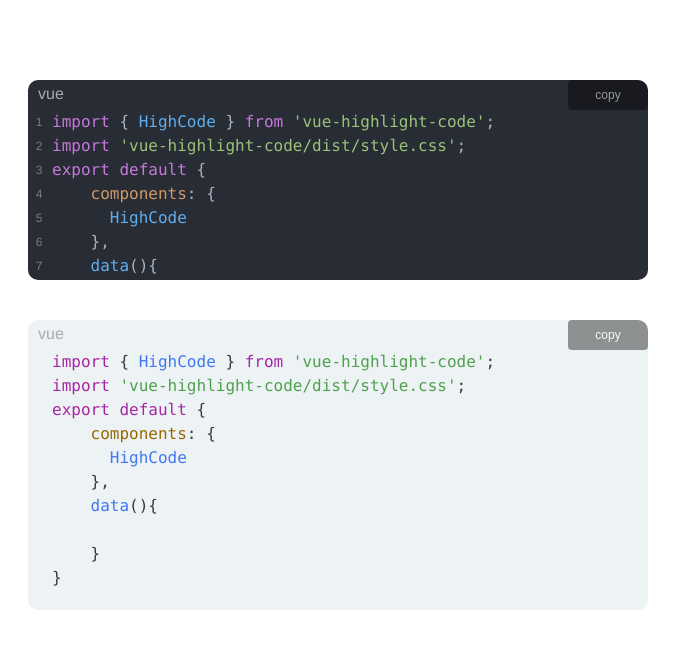
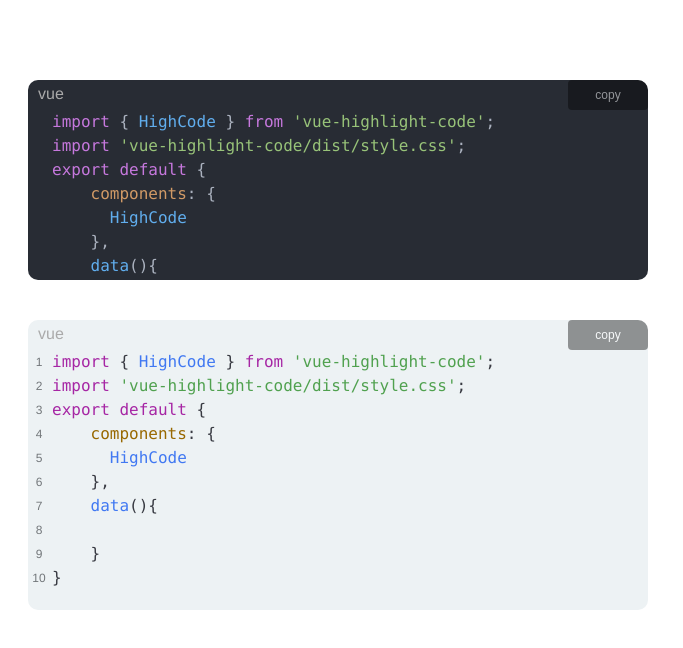
Before and after one commit to F-one-1/vue-highlight-code, a Vue app: page / in a window 1280 px wide. Shown: the top 648 px of the page, without its empty margins (0-683 px from the left). Built offline with nearby package versions, Linux system fonts and the light colour scheme; a small style sheet from the web is missing.

Commit message:
update README.md

```diff
--- a/package.json
+++ b/package.json
@@ -1,7 +1,7 @@
 {
   "name": "vue-highlight-code",
   "private": false,
-  "version": "0.1.10",
+  "version": "0.1.9",
   "license": "MIT",
   "main": "./dist/vue-highlight-code.umd.js",
   "module": "./dist/vue-highlight-code.es.js",
--- a/src/App.vue
+++ b/src/App.vue
@@ -28,13 +28,13 @@
       :theme="dark"
       :lang="vue"
       :maxHeight="height"
-      :codeLines="true"
     ></HighCode>
     <HighCode
       class="code"
       :codeValue="value"
       :theme="light"
       :lang="vue"
+      :codeLines="true"
     ></HighCode>
   </div>
 </template>
```
Also changed, not shown: 1 other file (tests, documents, lock files or other folders).
